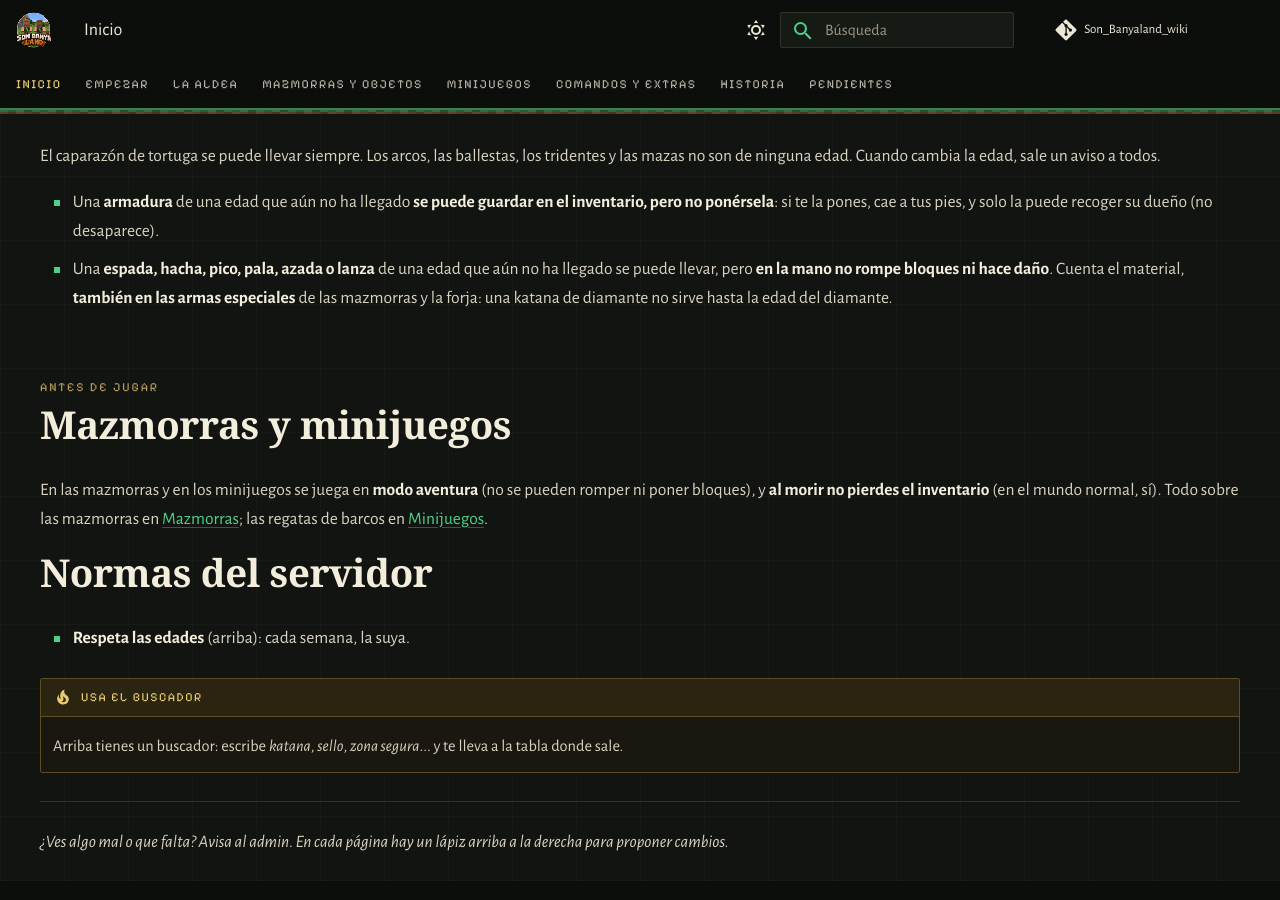
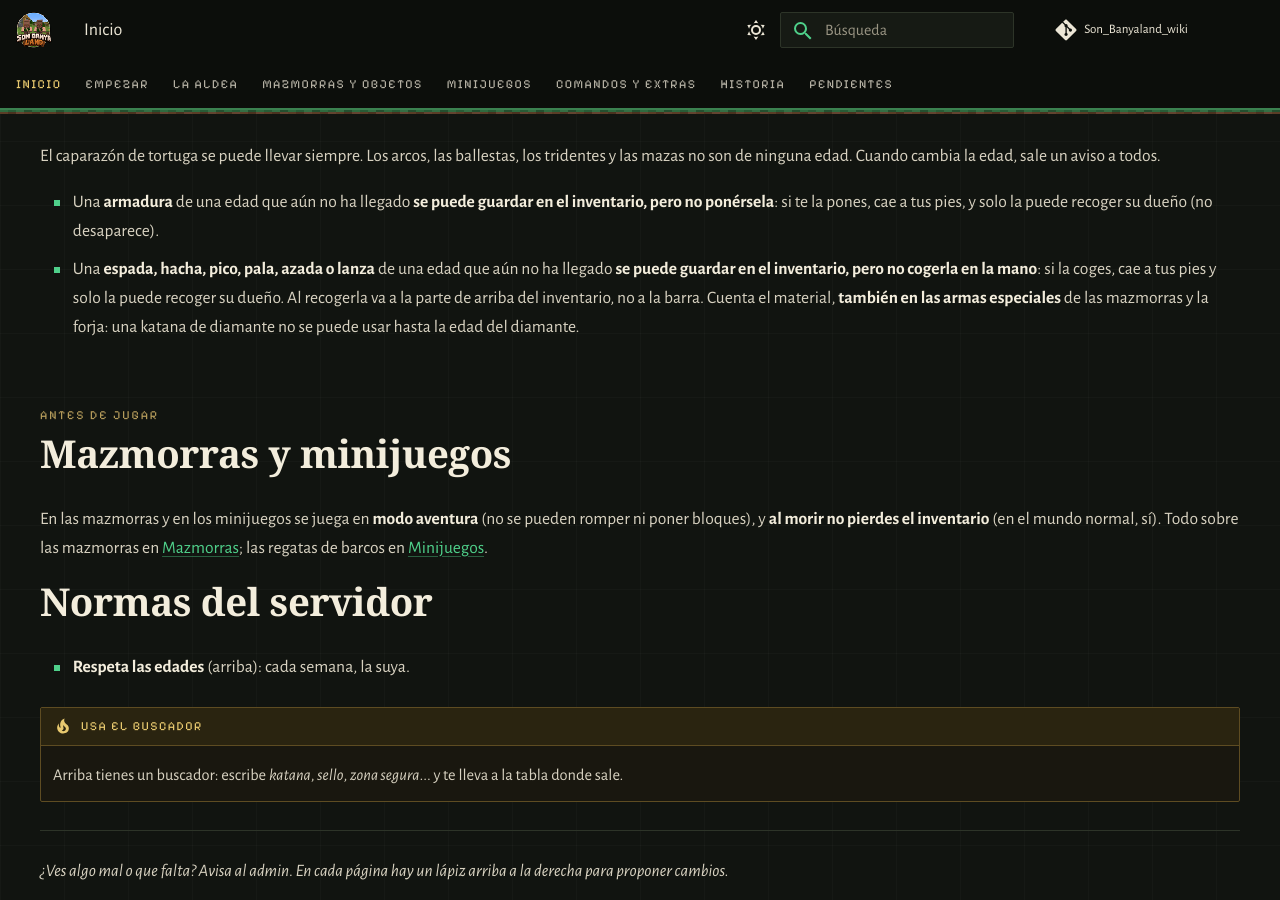
Before and after one commit to PigPilgrim/Son_Banyaland_wiki, an MkDocs documentation site: the page built from docs/index.md, in a window 1280 px wide and 900 px high, scrolled down 3599 px. Built offline with MkDocs 1.6.1 and Material for MkDocs 9.7.7, drawn with Linux system fonts in a browser that asks for light colours; some web fonts are replaced; comment, search, counter and statistics services are not loaded.

Commit message:
Edades: el arma o herramienta de otra edad se cae de la mano
Co-Authored-By: Claude Opus 5.5 <noreply@anthropic.com>
Claude-Session: https://claude.ai/code/session_014ZAtgm9KHhUsQr9KWuPTgU

```diff
--- a/docs/index.md
+++ b/docs/index.md
@@ -201,9 +201,10 @@ edad. Cuando cambia la edad, sale un aviso a todos.
 
 - Una **armadura** de una edad que aún no ha llegado **se puede guardar en el inventario, pero no ponérsela**: si te
   la pones, cae a tus pies, y solo la puede recoger su dueño (no desaparece).
-- Una **espada, hacha, pico, pala, azada o lanza** de una edad que aún no ha llegado se puede llevar, pero **en la
-  mano no rompe bloques ni hace daño**. Cuenta el material, **también en las armas especiales** de las mazmorras y la
-  forja: una katana de diamante no sirve hasta la edad del diamante.
+- Una **espada, hacha, pico, pala, azada o lanza** de una edad que aún no ha llegado **se puede guardar en el
+  inventario, pero no cogerla en la mano**: si la coges, cae a tus pies y solo la puede recoger su dueño. Al recogerla
+  va a la parte de arriba del inventario, no a la barra. Cuenta el material, **también en las armas especiales** de
+  las mazmorras y la forja: una katana de diamante no se puede usar hasta la edad del diamante.
 </div>
 
 <div class="sb-seccion" markdown>
```
Also changed, not shown: docs/forja.md (+1 -1 lines), docs/mazmorras.md (+1 -1 lines).
